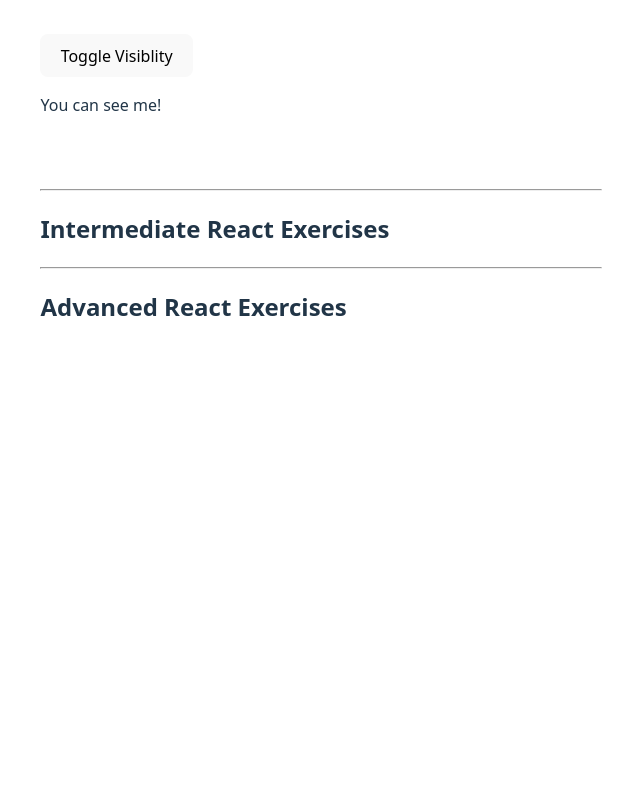
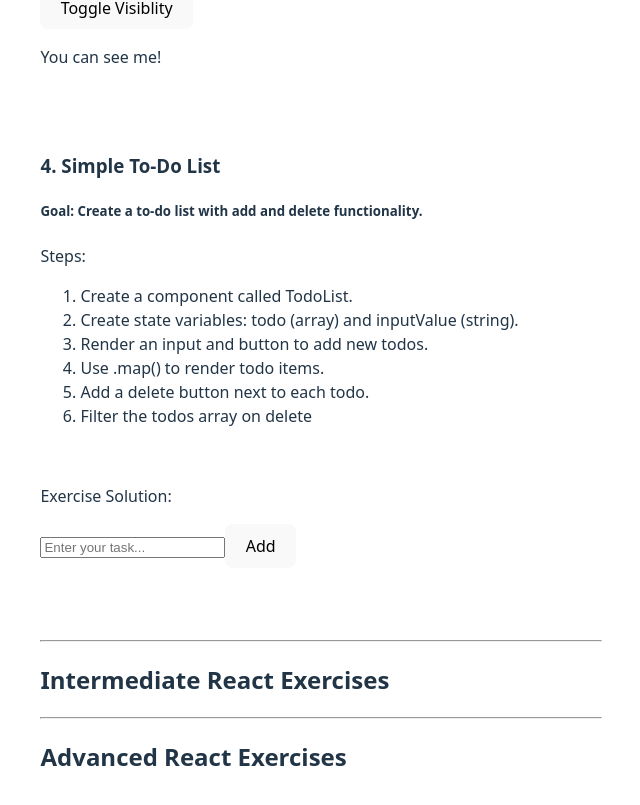
Before and after one commit to Bateeters/React-Exercises-Pt2, a React (Vite) app in the folder React Exercises Pt2/: page / in a window 1280 px wide. Shown: the part 1573-2378 px from the top of the page, without its empty margins (319-959 px from the left). Before the commit the page ends 1950 px from the top, so only its background shows below. Built offline with nearby package versions, Linux system fonts and the light colour scheme.

Commit message:
completed exercise 4 - Simple To-Do List

```diff
--- a/React Exercises Pt2/src/App.jsx
+++ b/React Exercises Pt2/src/App.jsx
@@ -1,5 +1,6 @@
 import Counter from './components/Counter'
 import LiveText from './components/LiveText'
+import TodoList from './components/TodoList'
 import ToggleMessage from './components/ToggleMessage'
 import './css/App.css'
 
@@ -14,6 +15,7 @@ function App() {
       <Counter/>
       <LiveText/>
       <ToggleMessage/>
+      <TodoList/>
       <hr />
       <h2>Intermediate React Exercises</h2>
       <hr />
--- a/React Exercises Pt2/src/components/LiveText.jsx
+++ b/React Exercises Pt2/src/components/LiveText.jsx
@@ -16,7 +16,6 @@ function LiveText() {
             </ol>
             <br />
             <p>Exercise Solution:</p>
-            <br />
             <input type="text" value={text} placeholder="Enter text here..." onChange={(e) => setText(e.target.value)}/>
             <p>{text}</p>
             <br /><br />
--- /dev/null
+++ b/React Exercises Pt2/src/components/TodoList.jsx
@@ -0,0 +1,51 @@
+import { useState } from "react"
+
+
+function TodoList(){
+    const [todos, setTodos] = useState([])
+    const [inputValue, setInputValue] = useState("")
+
+    const handleInput = () => {
+        if (inputValue.trim() === "") return;
+        const newTodo = { id: Math.random(), text: inputValue}
+        setTodos([...todos, newTodo])
+        setInputValue("")
+        console.log(todos)
+    }
+
+    return(
+        <div>
+            <h3>4. Simple To-Do List</h3>
+            <h5>Goal: Create a to-do list with add and delete functionality.</h5>
+            <p>Steps:</p>
+            <ol>
+                <li>Create a component called TodoList.</li>
+                <li>Create state variables: todo (array) and inputValue (string).</li>
+                <li>Render an input and button to add new todos.</li>
+                <li>Use .map() to render todo items.</li>
+                <li>Add a delete button next to each todo.</li>
+                <li>Filter the todos array on delete</li>
+            </ol>
+            <br />
+            <p>Exercise Solution:</p>
+            <input
+                type="text"
+                placeholder="Enter your task..."
+                value={inputValue}
+                onChange={(e) => setInputValue(e.target.value)}
+            />
+            <button onClick={handleInput}>Add</button>
+            <ul>
+            {todos.map((todo) => (
+                    <li key={todo.id}>{todo.text}
+                        <button onClick={() => setTodos(todos.filter(t => t.id !== todo.id))}>X</button>
+                    </li>
+            ))}
+            </ul>
+            <br /><br />
+
+        </div>
+    )
+}
+
+export default TodoList
--- a/React Exercises Pt2/src/components/ToggleMessage.jsx
+++ b/React Exercises Pt2/src/components/ToggleMessage.jsx
@@ -20,7 +20,6 @@ function ToggleMessage() {
             </ol>
             <br />
             <p>Exercise Solution:</p>
-            <br />
             <button onClick={visibilityToggle}>Toggle Visiblity</button>
 
             {visible ? (
```
